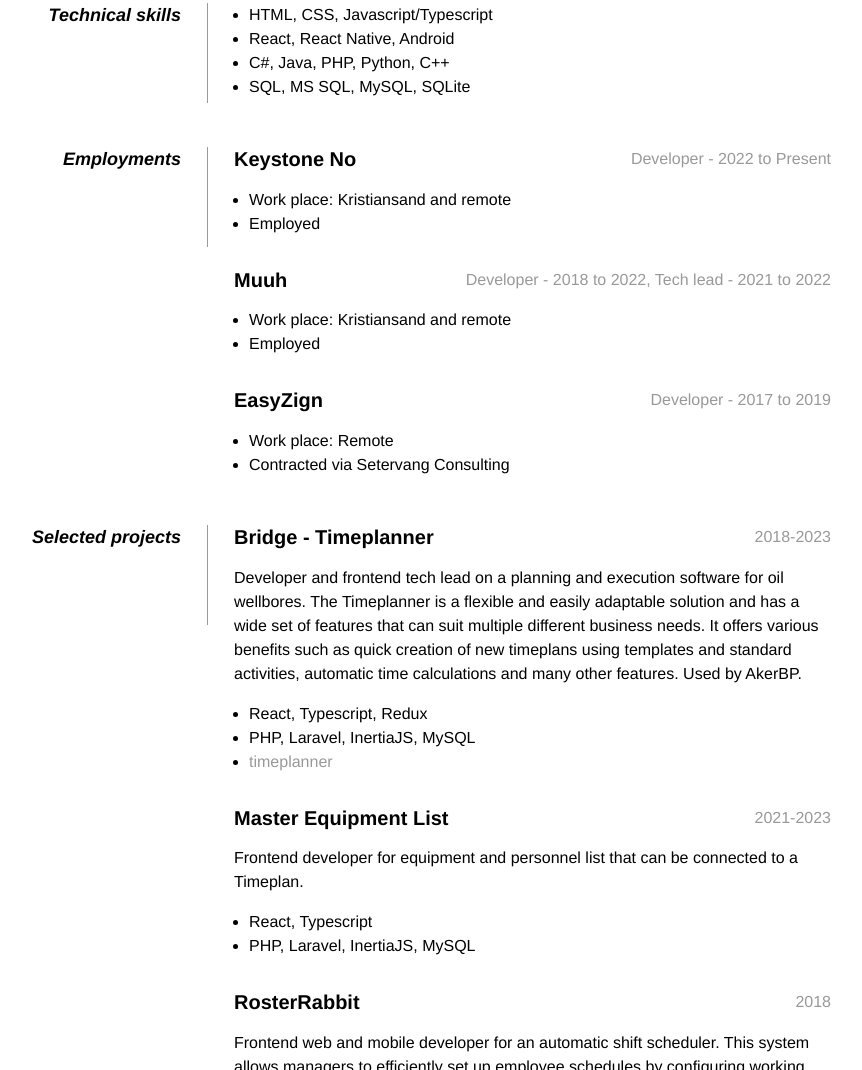
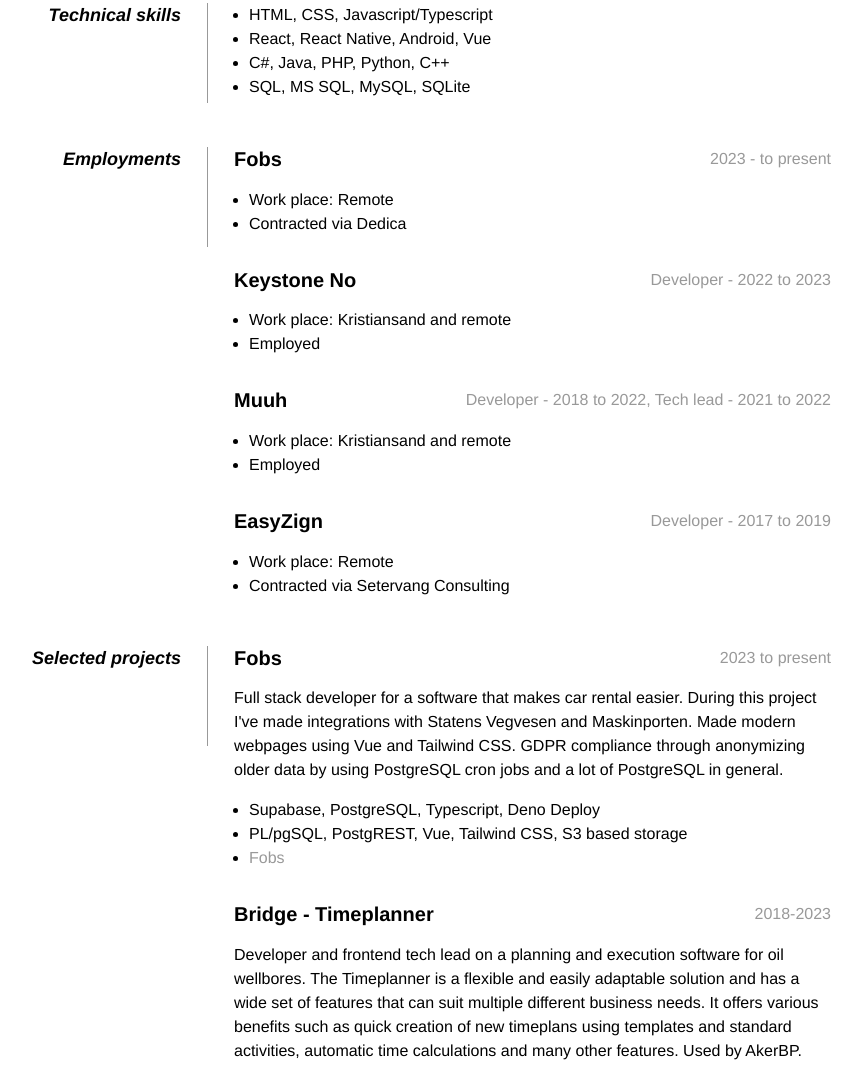
Before and after one commit to v1kt0r1337/v1kt0r1337.github.io, a plain HTML site: page cv/index.html in a window 1280 px wide. Shown: the part 661-1731 px from the top of the page, without its empty margins (209-1071 px from the left). Drawn offline with Linux system fonts and the light colour scheme.

Commit message:
add fobs to cv

```diff
--- a/cv/index.html
+++ b/cv/index.html
@@ -76,7 +76,7 @@
           <dd>
             <ul>
               <li>HTML, CSS, Javascript/Typescript</li>
-              <li>React, React Native, Android</li>
+              <li>React, React Native, Android, Vue</li>
               <li>C#, Java, PHP, Python, C++</li>
               <li>SQL, MS SQL, MySQL, SQLite</li>
             </ul>
@@ -87,7 +87,14 @@
           <dt>Employments</dt>
           <dd>
             <section>
-              <h2>Keystone No<span>Developer - 2022 to Present</span></h2>
+              <h2>Fobs<span>2023 - to present</span></h2>
+              <ul>
+                <li>Work place: Remote</li>
+                <li>Contracted via Dedica</li>
+              </ul>
+            </section>
+            <section>
+              <h2>Keystone No<span>Developer - 2022 to 2023</span></h2>
               <ul>
                 <li>Work place: Kristiansand and remote</li>
                 <li>Employed</li>
@@ -117,6 +124,24 @@
         <section>
           <dt>Selected projects</dt>
           <dd>
+            <section>
+              <h2>Fobs<span>2023 to present</span></h2>
+              <p>
+                Full stack developer for a software that makes car rental
+                easier. During this project I've made integrations with Statens
+                Vegvesen and Maskinporten. Made modern webpages using Vue and
+                Tailwind CSS. GDPR compliance through anonymizing older data by
+                using PostgreSQL cron jobs and a lot of PostgreSQL in general.
+              </p>
+              <ul>
+                <li>Supabase, PostgreSQL, Typescript, Deno Deploy</li>
+                <li>
+                  PL/pgSQL, PostgREST, Vue, Tailwind CSS, S3 based storage
+                </li>
+                <li><a href="https://www.fobs.no/"> Fobs </a></li>
+              </ul>
+            </section>
+
             <section>
               <h2>Bridge - Timeplanner<span>2018-2023</span></h2>
               <p>
```
